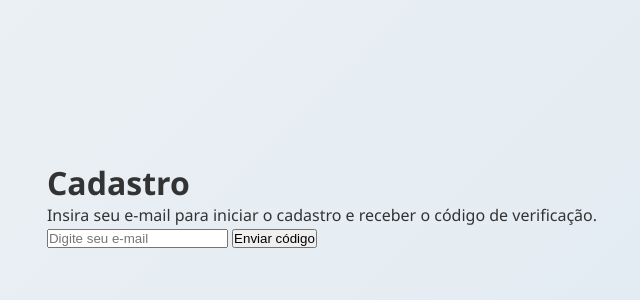
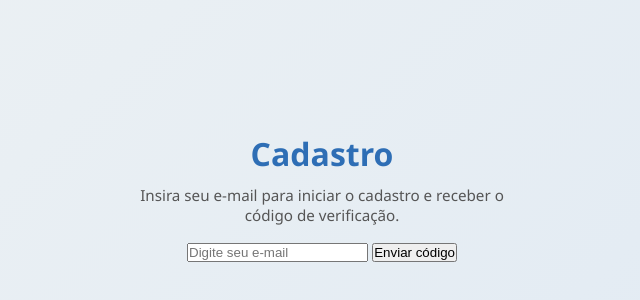
Before and after one commit to mpmoraes-sudo/coletor-fullstack, a website: page cadastro1.html in a window 1280 px wide. Shown: the part 196-496 px from the top of the page, without its empty margins (318-958 px from the left). Drawn offline with Linux system fonts and the light colour scheme.

Commit message:
Add styles for registration container layout
Add specific styles for registration container.

```diff
--- a/styles.css
+++ b/styles.css
@@ -104,3 +104,20 @@ body {
   margin-top: 1rem;
   font-size: 0.95rem;
 }
+
+/* Ajustes específicos para cadastro */
+.container {
+  text-align: center;
+  max-width: 400px;
+}
+
+.container h1 {
+  color: #2e6eb5;
+  margin-bottom: 10px;
+}
+
+.container p {
+  font-size: 0.95rem;
+  color: #555;
+  margin-bottom: 15px;
+}
```
